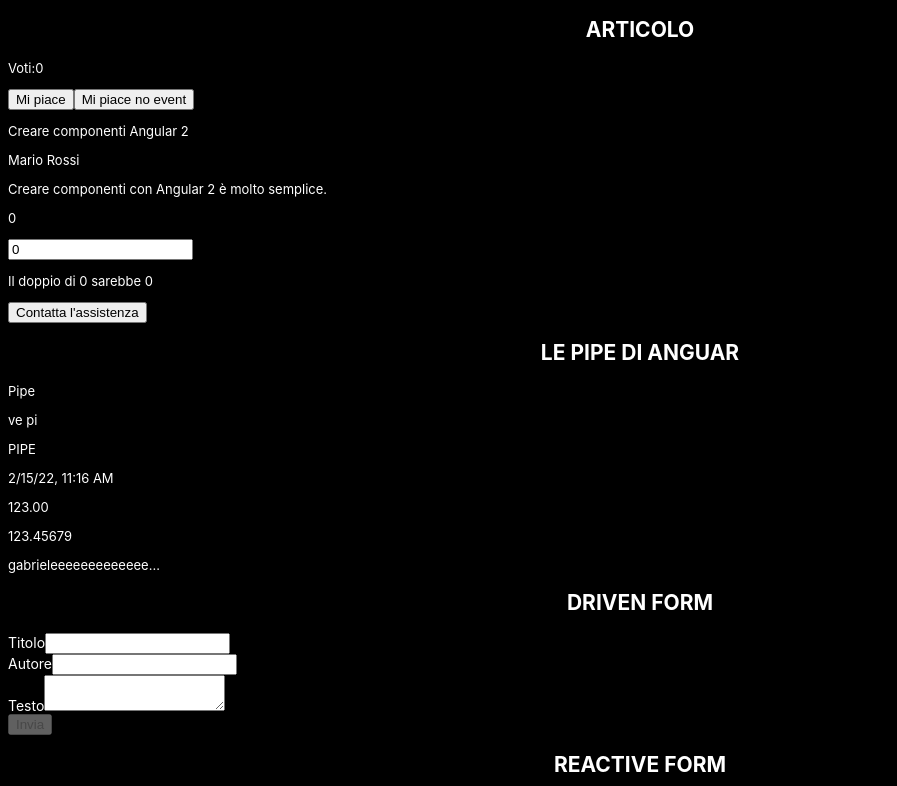
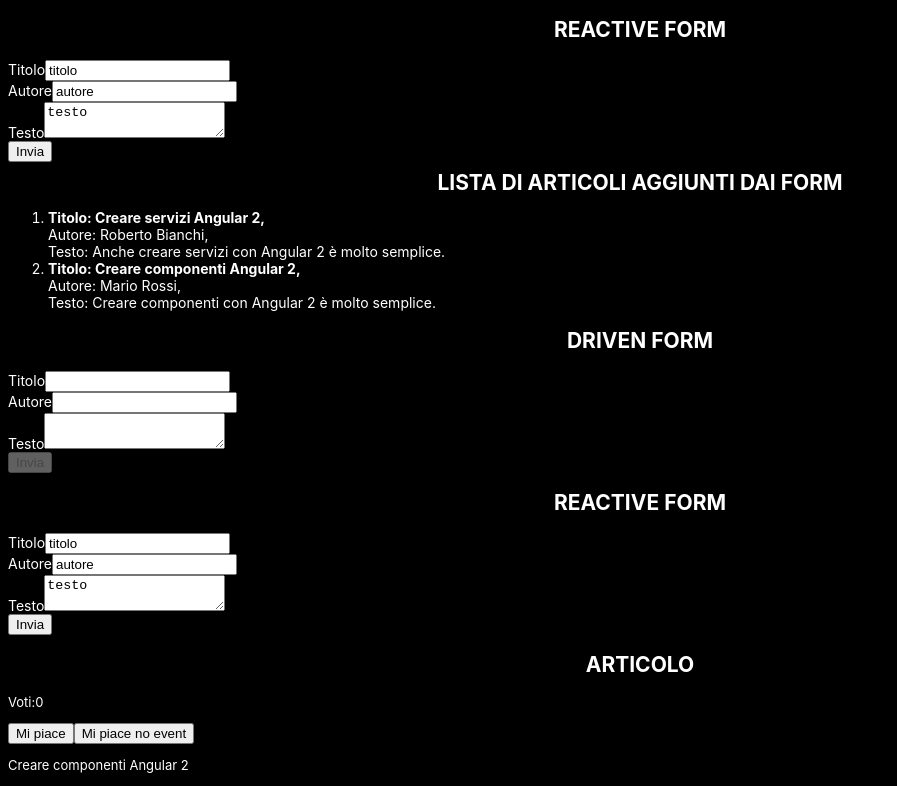
Before and after one commit to Gabriele-66/MyFirstAngular, an Angular app: page /ReactiveForm in a window 1280 px wide. Before the commit this address led to /. Shown: the top 786 px of the page, without its empty margins (0-897 px from the left). Built offline with nearby package versions, Linux system fonts and the light colour scheme.

Commit message:
quasi ok

```diff
--- a/src/app/ServiceArticoli/articoli.service.ts
+++ b/src/app/ServiceArticoli/articoli.service.ts
@@ -1,4 +1,6 @@
+import { HttpClient } from '@angular/common/http';
 import { Injectable } from '@angular/core';
+import { Observable } from 'rxjs';
 import { Articolo } from '../model/articolo';
 
 @Injectable({
@@ -6,8 +8,12 @@
 })
 
 export class ArticoliService {
-  private elencoArticoli: Articolo[];
-  constructor() {
+
+  private elencoArticoli: Articolo[] = [];
+  private APIURL = '/assets/articoli.json';
+
+  constructor(private http: HttpClient) {
+    /*
     this.elencoArticoli = [{
       titolo: "Creare componenti Angular 2",
       autore: "Mario Rossi",
@@ -20,10 +26,32 @@
       testo: "Anche creare servizi con Angular 2 è molto semplice.",
       numApprezzamenti: 0
     }];
+    */
   }
-  getArticoli(): Articolo[] {
+  getArticoliAll(): Articolo[] {
+    //console.log(this.elencoArticoli);
     return this.elencoArticoli;
   }
+
+  getArticoliJson(): Observable<Articolo[]> {
+    return this.http.get<Articolo[]>(this.APIURL);
+  }
+/*
+getArticoli1(){
+    return this.http.get(this.APIURL).subscribe(<Articolo[]>data => this.elencoArticoli= data);
+  }
+
+  getArticoli1(){
+    return this.http.get(this.APIURL)
+      .toPromise()
+      .then(Response)
+      .catch()
+    //  .subscribe(data => console.log(data));
+  }
+
+
+*/
+
   addArticolo(articolo: Articolo) {
     this.elencoArticoli.push(articolo)
   }
--- a/src/app/app-routing.module.ts
+++ b/src/app/app-routing.module.ts
@@ -1,7 +1,14 @@
 import { NgModule } from '@angular/core';
 import { RouterModule, Routes } from '@angular/router';
+import { AppComponent } from './app.component';
+import { ReactiveFormComponent } from './art-form-reactive/reactive-form.component';
+import { ArticoloFormComponent } from './art-form-driven/art-form-driven';
 
-const routes: Routes = [];
+const routes: Routes = [
+  { path: 'ReactiveForm', component: ReactiveFormComponent },
+  { path: 'DrivenForm', component: ArticoloFormComponent },
+  { path: 'Home', component: AppComponent }
+];
 
 @NgModule({
   imports: [RouterModule.forRoot(routes)],
--- a/src/app/app.component.html
+++ b/src/app/app.component.html
@@ -1,12 +1,12 @@
+<!-- <nav>
+  <ul>
+    <li><a routerLink="/Home" routerLinkActive="active">Home</a></li>
+    <li><a routerLink="/DrivenForm" routerLinkActive="active">DrivenForm</a></li>
+    <li><a routerLink="/ReactiveForm" routerLinkActive="active">ReactiveForm</a></li>
+  </ul>
+</nav> -->
+
 <router-outlet></router-outlet>
-
-<!-- <app-pipe></app-pipe> -->
-
-<app-articolo [art]="rootArticolo" (like)="grazie($event)"></app-articolo>
-
-<Form-Driven (submit)="addArt($event)"></Form-Driven>
-
-<Form-Reactive (submitReact)="addArt($event)"></Form-Reactive>
 
 <h2 style="text-align: center;">{{'lista di articoli aggiunti dai form' | uppercase}}</h2>
 <div>
@@ -18,3 +18,13 @@
     </li>
   </ol>
 </div>
+
+
+<Form-Driven (submit)="addArt($event)"></Form-Driven>
+<Form-Reactive (submitReact)="addArt($event)"></Form-Reactive>
+
+<!--<Form-Driven></Form-Driven>
+<Form-Reactive></Form-Reactive>-->
+
+
+<app-articolo [art]="rootArticolo" (like)="grazie($event)"></app-articolo>
--- a/src/app/app.component.ts
+++ b/src/app/app.component.ts
@@ -1,4 +1,4 @@
-import { Component } from '@angular/core';
+import { Component, OnInit } from '@angular/core';
 import { Articolo } from './model/articolo';
 import { ArticoliService } from './ServiceArticoli/articoli.service';
 
@@ -9,14 +9,15 @@
   providers: [ArticoliService]
 })
 
-export class AppComponent {
+export class AppComponent implements OnInit{
 
   title = 'GitPrAnguarMyFirst';
   rootArticolo;
   elencoArticoli: Articolo[] = [];
 
   constructor(private articoliService: ArticoliService) {
-    this.elencoArticoli = articoliService.getArticoli();
+
+    this.elencoArticoli = articoliService.getArticoliAll();
 
     this.rootArticolo = { //dati che passo ad articolo
       titolo: "Creare componenti Angular 2",
@@ -31,8 +32,11 @@
   }
 
   addArt(articolo: any) {
-    this.elencoArticoli.push(articolo);
-    console.log(this.elencoArticoli);
+    this.articoliService.addArticolo(articolo);
   }
 
+  ngOnInit(): void {
+    this.articoliService.getArticoliJson().subscribe(data => this.elencoArticoli = data);
+    console.log('caricato file dal json')
+  }
 }
--- a/src/app/art-form-driven/art-form-driven.ts
+++ b/src/app/art-form-driven/art-form-driven.ts
@@ -1,5 +1,6 @@
 import { Component, EventEmitter, OnInit, Output } from '@angular/core';
 import { Articolo } from '../model/articolo';
+import { ArticoliService } from '../ServiceArticoli/articoli.service';
 
 @Component({
   selector: 'Form-Driven',
@@ -11,13 +12,14 @@
   @Output() submit = new EventEmitter<Articolo>();
   model: Articolo;
 
-  constructor() {
+  constructor(private articoliService: ArticoliService) {
     this.model = new Articolo();
   }
 
   inviaArt(formValues: any) {
     console.log(formValues)
-    this.submit.emit(formValues)
+  //  this.submit.emit(formValues)
+    this.articoliService.addArticolo(formValues);
   }
 
   ngOnInit(): void {
--- a/src/app/art-form-reactive/reactive-form.component.ts
+++ b/src/app/art-form-reactive/reactive-form.component.ts
@@ -1,6 +1,7 @@
 import { Component, EventEmitter, Input, OnInit, Output } from '@angular/core';
 import { FormControl, FormGroup, FormBuilder, Validators } from '@angular/forms';
 import { Articolo } from '../model/articolo';
+import { ArticoliService } from '../ServiceArticoli/articoli.service';
 
 @Component({
   selector: 'Form-Reactive',
@@ -32,7 +33,7 @@
     })
   }
 */
-  constructor(fb: FormBuilder) {
+  constructor(fb: FormBuilder,private articoliService: ArticoliService) {
     this.model = new Articolo();
     this.myForm = fb.group({
       titolo: ['titolo',[Validators.required, Validators.minLength(3)]],
@@ -52,7 +53,8 @@
 
   reactForm() {
     console.log(this.myForm.value);
-    this.submitReact.emit(this.myForm.value);
+   // this.submitReact.emit(this.myForm.value);
+    this.articoliService.addArticolo(this.myForm.value);
   //  console.log(this.myForm.controls["txtTitolo"].value);
   }
 
--- a/src/app/articolo/articolo.component.ts
+++ b/src/app/articolo/articolo.component.ts
@@ -26,6 +26,6 @@
   }
 
   ngOnInit(): void {
-    console.log("Il componente è in fase di inizializzazione!");
+   // console.log("Il componente è in fase di inizializzazione!");
   }
 }
--- /dev/null
+++ b/src/assets/articoli.json
@@ -0,0 +1,12 @@
+[
+  { "autore": "Roberto Bianchi",
+    "numApprezzamenti": 0,
+    "testo": "Anche creare servizi con Angular 2 è molto semplice.",
+    "titolo": "Creare servizi Angular 2"
+  },
+  { "autore": "Mario Rossi",
+    "numApprezzamenti": 0,
+    "testo": "Creare componenti con Angular 2 è molto semplice.",
+    "titolo": "Creare componenti Angular 2"
+  }
+]
```
Also changed, not shown: src/app/app.module.ts (+7 -4 lines).
